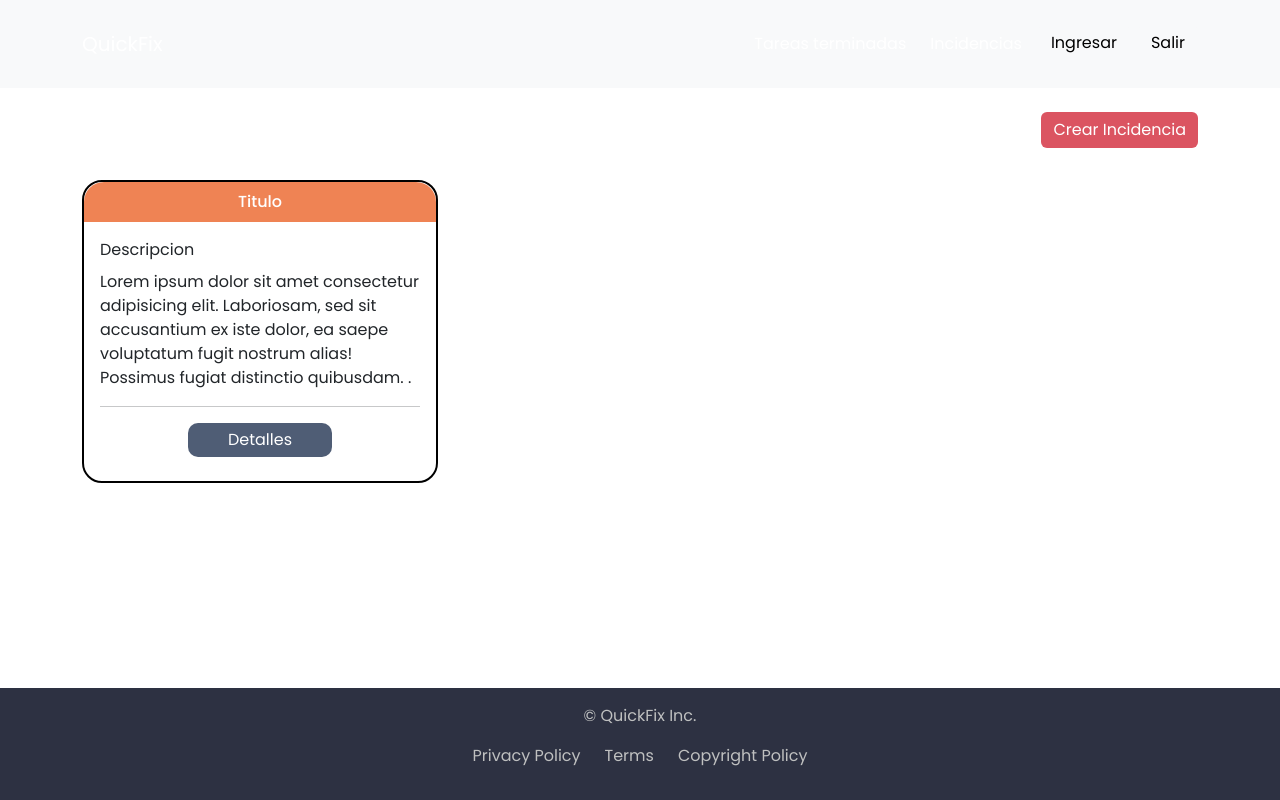
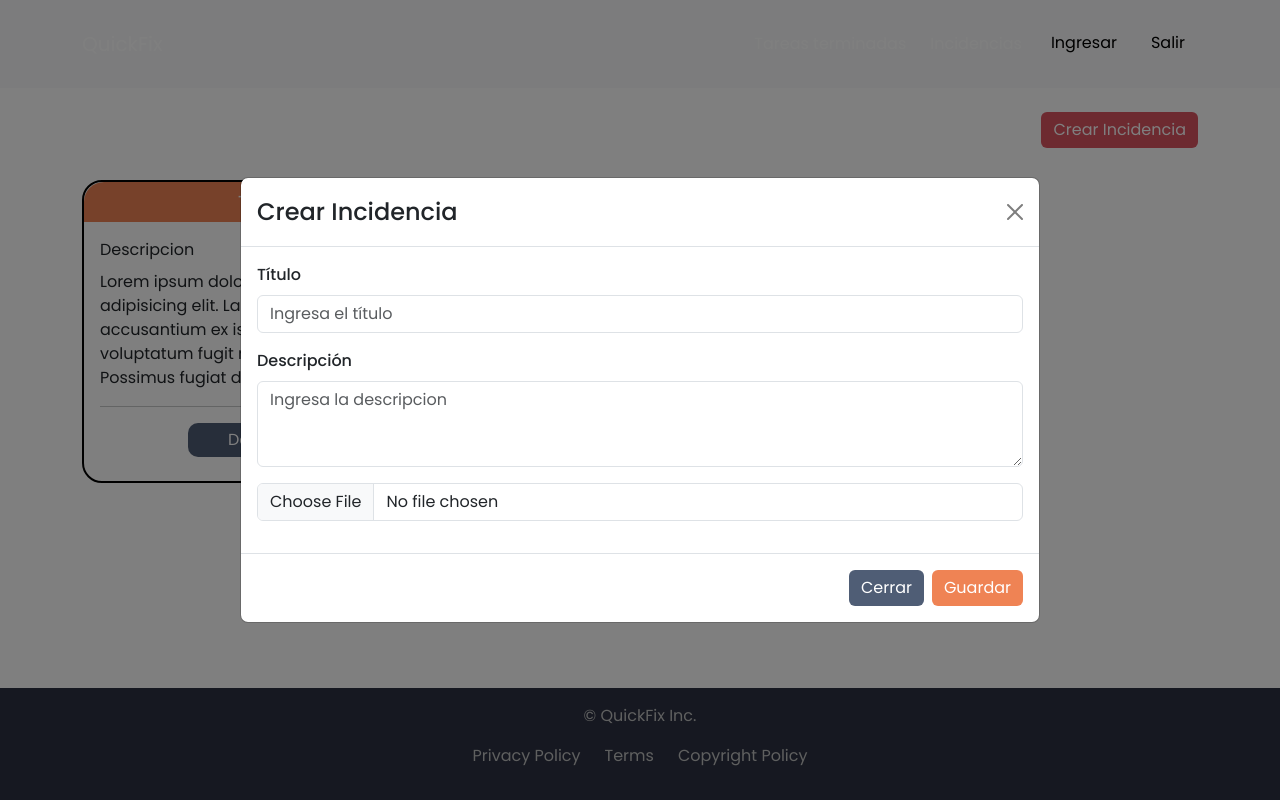
Before and after one commit to FlorGarciaG/Workflow, a Next.js app in the folder workflow/: page /pages/user/incidenciasUser in a window 1280 px wide. Both pictures are taken after a click on the button "Crear Incidencia". Built offline with nearby package versions, Linux system fonts and the light colour scheme.

Commit message:
Modal Create

```diff
--- /dev/null
+++ b/workflow/src/app/components/Modals/ModalCreate.jsx
@@ -0,0 +1,51 @@
+import { useState } from 'react';
+import { Button, Form, Modal } from 'react-bootstrap';
+import styles from "./page.module.css";
+
+
+function ModalCreate(props) {
+    return (
+        <Modal
+            {...props}
+            size="lg"
+            aria-labelledby="contained-modal-title-vcenter"
+            centered
+        >
+            <Modal.Header closeButton>
+                <Modal.Title>Crear Incidencia</Modal.Title>
+            </Modal.Header>
+            <Modal.Body>
+                <Form>
+                    <Form.Group className="mb-3" controlId="titulo">
+                        <Form.Label className={`${styles.label}`}>Título</Form.Label>
+                        <Form.Control
+                            type="text"
+                            placeholder="Ingresa el título"
+                        />
+                    </Form.Group>
+                    <Form.Group
+                        className="mb-3"
+                        controlId="descripción"
+                    >
+                        <Form.Label className={`${styles.label}`}>Descripción</Form.Label>
+                        <Form.Control as="textarea" rows={3} placeholder="Ingresa la descripcion" />
+                    </Form.Group>
+                    <Form.Group controlId="formFile" className="mb-3">
+                        <Form.Control type="file" placeholder="Adjuta Evidencia"/>
+                    </Form.Group>
+                </Form>
+            </Modal.Body>
+            <Modal.Footer>
+                <Button onClick={props.onHide} className={`${styles.buttonClose}`}>
+                    Cerrar
+                </Button>
+                <Button onClick={props.onHide} className={`${styles.button}`}>
+                    Guardar
+                </Button>
+            </Modal.Footer>
+        </Modal>
+
+    );
+}
+
+export default ModalCreate;
--- /dev/null
+++ b/workflow/src/app/components/Modals/page.module.css
@@ -0,0 +1,13 @@
+.button{
+    background: #EF8354;
+    border: none;
+}
+
+.buttonClose{
+    background: #4F5D75;
+    border: none;
+}
+
+.label{
+    font-weight: 500;
+}
--- a/workflow/src/app/components/Navbar/navbar.jsx
+++ b/workflow/src/app/components/Navbar/navbar.jsx
@@ -20,7 +20,7 @@ function NavBar() {
         variant="dark"
         >
         <Container>
-            <NavbarBrand className={styles.links} href="#home">
+            <NavbarBrand className={styles.links} href="/">
             QuickFix
             </NavbarBrand>
             <NavbarToggle aria-controls="responsive-navbar-nav" />
@@ -29,7 +29,7 @@ function NavBar() {
                 <NavLink className={styles.links} href="#home">
                 Tareas terminadas
                 </NavLink>
-                <NavLink className={styles.links} href="#link">
+                <NavLink className={styles.links} href="/pages/user/incidenciasUser">
                 Incidencias
                 </NavLink>
                 <Button variant="light" className={styles.boton} href="/pages/login">
--- a/workflow/src/app/pages/user/incidenciasUser/page.jsx
+++ b/workflow/src/app/pages/user/incidenciasUser/page.jsx
@@ -2,14 +2,17 @@
 import React from "react";
 import styles from "./page.module.css";
 import { Row, Col, Container, Button, Card } from "react-bootstrap";
+import ModalCreate from "@/app/components/Modals/ModalCreate";
 
 function incidenciasUser() {
+  const [modalShow, setModalShow] = React.useState(false);
+
   return (
     <>
       <Container className="my-4">
         <Row className=" mb-3">
           <Col className="d-flex  flex-row-reverse mb-3">
-            <Button className={styles.crear}>Crear Incidencia</Button>
+            <Button className={styles.crear} onClick={() => setModalShow(true)}>Crear Incidencia</Button>
           </Col>
         </Row>
         <Row>
@@ -37,6 +40,11 @@ function incidenciasUser() {
 
         </Row>
       </Container>
+
+      <ModalCreate
+        show={modalShow}
+        onHide={() => setModalShow(false)}
+      />
     </>
   );
 }
```
